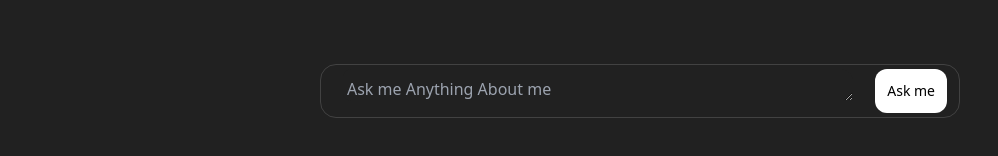
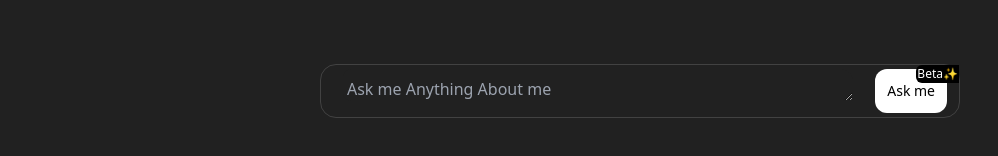
Before and after one commit to weberankit/portfolios, a React (Create React App) app: page / in a window 1280 px wide. Shown: the part 448-604 px from the top of the page, without its empty margins (0-998 px from the left). Built offline with nearby package versions, Linux system fonts and the light colour scheme.

Commit message:
small fix:ui/ux of button improved

```diff
--- a/src/Components/Body.js
+++ b/src/Components/Body.js
@@ -196,8 +196,8 @@ function keypressed(e){
         </div>
 
 
-        <div className="media text-center mb-7  bg-[#212121] border bordergpt  w-full sm:w-1/2 m-auto rounded-l-2xl rounded-r-2xl mt-0 sm:mt-16">
-
+        <div className=" relative media text-center mb-7  bg-[#212121] border bordergpt  w-full sm:w-1/2 m-auto rounded-l-2xl rounded-r-2xl mt-0 sm:mt-16">
+<span className= 'text-xs text-white absolute right-0 top-[-2px ] z-50 p-[1px] rounded-l-md bg-black'>Beta✨</span>
 
 
         <textarea
```
